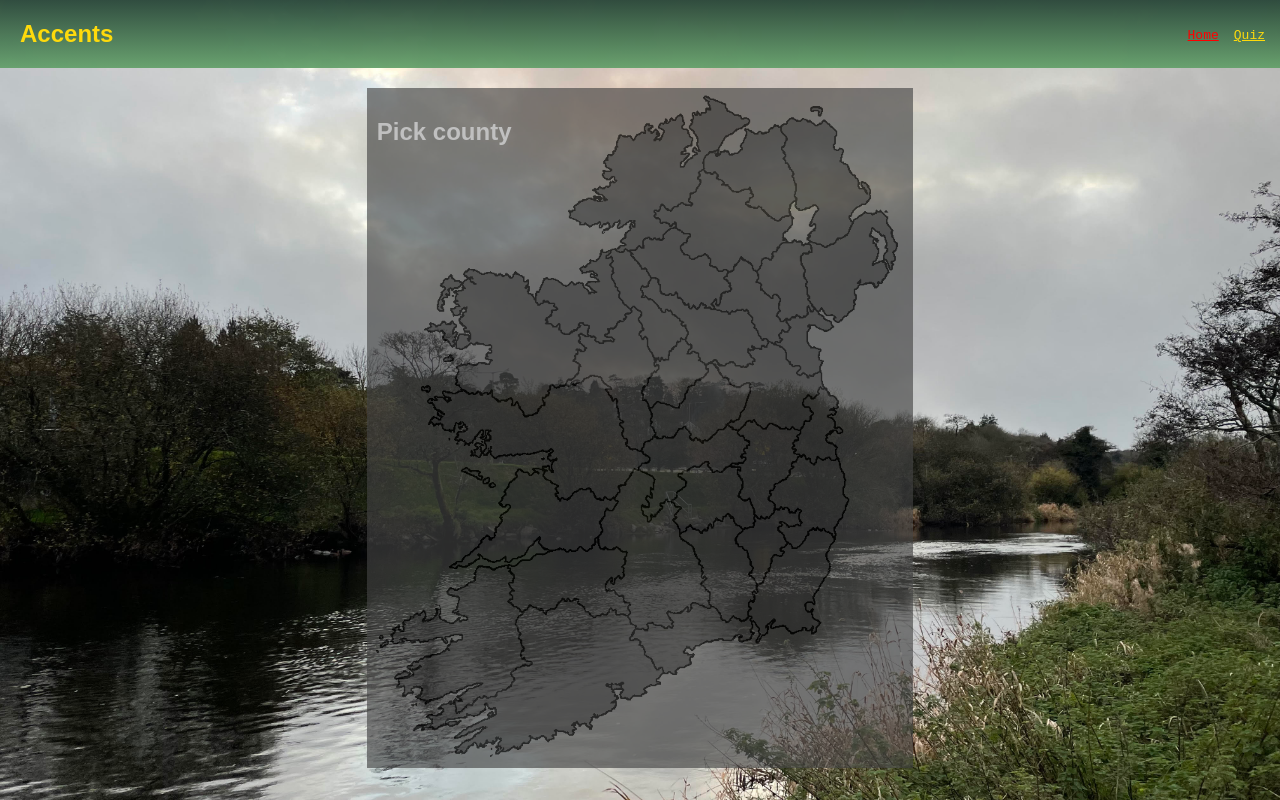
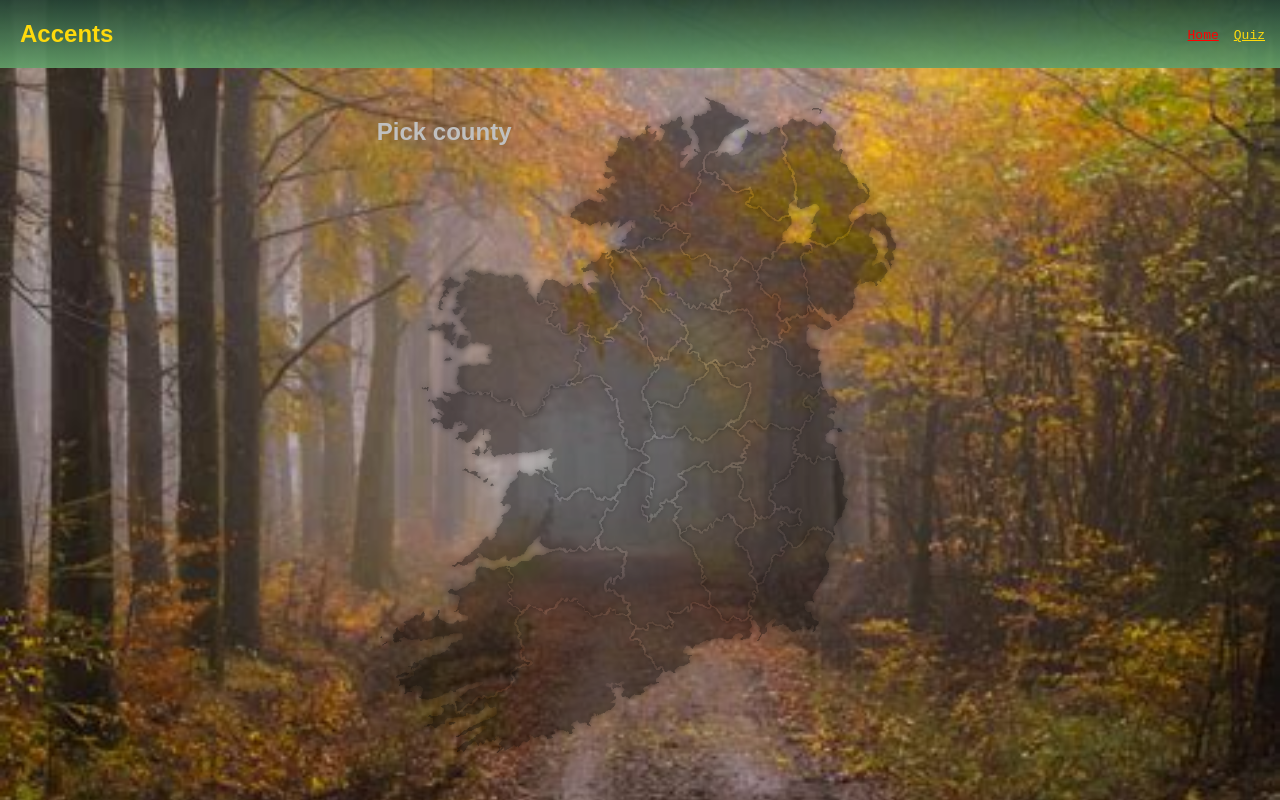
Before and after one commit to johnrearden/accents, a React (Create React App) app: page / in a window 1280 px wide. Built offline with nearby package versions, Linux system fonts and the light colour scheme.

Commit message:
Assigning responsibility for mouse events to CountyTile

```diff
--- a/src/App.css
+++ b/src/App.css
@@ -9,7 +9,7 @@ html {
 
 body {
   font-family : Arial;
-  background-image: url('/images/backgrounds/river_bandon_1.jpg');
+  background-image: url('/images/backgrounds/autumn_mist_2.jpg');
   background-repeat: no-repeat;
   background-size: cover;
   background-attachment: fixed;
--- a/src/CountyTile.css
+++ b/src/CountyTile.css
@@ -1,4 +1,9 @@
+.county_image {
+    transition-property: opacity, left, top, width, height;
+    transition-duration: 0.3s;
+    transition-timing-function: ease-in-out;
+}
 
-.county_image {
-    transition: opacity 1.0s ease-in-out;
+.county_label {
+    position: absolute;
 }
--- a/src/CountyTile.js
+++ b/src/CountyTile.js
@@ -1,10 +1,15 @@
-import React, {useRef} from 'react';
+import React, { useRef } from 'react';
 import './CountyTile.css';
 
 const CountyTile = (props) => {
-    const previousHighlighted = useRef(false);
-    console.log(props.name + ' running');
+    //console.log(props.name + ' running');
     const source = '/images/counties_mono/' + props.source + '.png';
+    let opac = 0.4;
+    if (props.highlighted) {
+        opac = 1.0;
+    } else if (props.backgrounded) {
+        opac = 0.2;
+    }
 
     return (
         <div className='county_tile' >
@@ -21,10 +26,16 @@ const CountyTile = (props) => {
                     left: props.left,
                     width: props.width,
                     height: props.height,
-                    opacity: props.highlighted ? 1.0 : 0.0,
-
+                    opacity: opac,
+                    zIndex: props.highlighted ? 10 : 5,
                 }} />
-
+            <div className='county_label'
+                 style={{position: 'relative',
+                        color: 'white',
+                        fontSize: '12px',
+                        opacity: 0.0}}>
+                {props.name}
+            </div>
         </div>
     );
 }
--- /dev/null
+++ b/src/CountyTile2.js
@@ -0,0 +1,86 @@
+import React, { useEffect, useRef } from 'react';
+import './CountyTile.css';
+
+const CountyTile = (props) => {
+    const hiddenImage = useRef(null);
+    const contextRef = useRef(null);
+    const canvasRef = useRef(null);
+    const originalWidth = useRef(0);
+    const originalHeight = useRef(0);
+    //console.log(props.name + ' running');f
+    const source = '/images/counties_mono/' + props.source + '.png';
+    let opac = 0.4;
+    if (props.highlighted) {
+        opac = 1.0;
+    } else if (props.backgrounded) {
+        opac = 0.2;
+    }
+
+    const onImageLoad = () => {
+        canvasRef.current = document.createElement('canvas');
+        canvasRef.current.width = props.width;
+        canvasRef.current.height = props.height;
+        contextRef.current = canvasRef.current.getContext('2d');
+        let image = hiddenImage.current;
+        contextRef.current.drawImage(image, 0, 0, props.width, props.height);
+        originalWidth.current = props.width;
+        originalHeight.current = props.height;
+        let rc = contextRef.current.getImageData(props.width / 2, props.height / 2, 1, 1);
+        //console.log(rc.data);
+    }
+
+    const onMouseMove = (event) => {
+        let canvas = canvasRef.current;
+        let context = contextRef.current;
+        let xPos = event.clientX - props.left - props.mapLeft;
+        let yPos = event.clientY - props.top - props.mapTop;
+
+        let modelX = xPos / props.width * canvas.width;
+        let modelY = yPos / props.height * canvas.height;
+
+        if (!(modelX >= 0 && modelY <= canvas.width)) modelX = 0;
+        if (!(modelX >= 0 && modelY <= canvas.height)) modelY = 0;
+        if (context) {
+            let rc = context.getImageData(modelX, modelY, 1, 1);
+            console.log(props.name + ' rc == ' + rc.data[3] + '('
+                + modelX + ',' + modelY + ')');
+            console.log('xPos ==' + xPos + ', yPos = ' + yPos);
+            console.log('canvas.width == ' + canvas.width + ', canvas.height == ' + canvas.height);
+        }
+
+    }
+
+    return (
+        <div className='county_tile' onMouseMove={onMouseMove}>
+            <img src={source}
+                className='county_image' alt='Map of County'
+                onClick={(event) => {
+                    props.handleClick()
+                }}
+                onTouchEnd={props.handleClick}
+                style={{
+                    position: 'absolute',
+                    top: props.top,
+                    left: props.left,
+                    width: props.width,
+                    height: props.height,
+                    opacity: opac,
+                    zIndex: props.highlighted ? 10 : 5,
+                }} />
+            <div className='county_label'
+                style={{
+                    position: 'relative',
+                    color: 'white',
+                    fontSize: '12px',
+                    opacity: 0.0
+                }}>
+                {props.name}
+            </div>
+            <div style={{ display: 'none' }}>
+                <img ref={hiddenImage} src={source} onLoad={onImageLoad} />
+            </div>
+        </div>
+    );
+}
+
+export default CountyTile;
--- a/src/Megamap.js
+++ b/src/Megamap.js
@@ -1,15 +1,17 @@
-import React, {useState, useEffect, useRef } from 'react';
+import React, { useState, useEffect, useRef } from 'react';
 import { county_red_codes } from './data/county_red_codes';
 import { county_data } from './data/county_data';
 import CountySegment from './CountySegment.js';
 import CountyTile from './CountyTile.js';
+import CountyTile2 from './CountyTile2.js';
 import { IRELAND_MAP_BASE_WIDTH } from './data/constants';
 import { IRELAND_MAP_BASE_RATIO } from './data/constants';
 import './Megamap.css';
 
 function Megamap(props) {
     const [currentCounty, setCurrentCounty] = useState(undefined);
-    const [mapRect, setMapRect] = useState({left: 0, top: 0, width: 0, height: 0});
+    const [selectedCounty, setSelectedCounty] = useState('none');
+    const [mapRect, setMapRect] = useState({ left: 0, top: 0, width: 0, height: 0 });
     const componentReference = useRef(null);
     const mapReference = useRef(null);
     const canvasRef = useRef(null);
@@ -18,7 +20,6 @@ function Megamap(props) {
     const countyLabelRef = useRef(null);
     const audioRef = useRef(null);
     const [shouldRerender, setShouldRerender] = useState(true);
-
 
     useEffect(() => {
         function handleResize() {
@@ -38,7 +39,7 @@ function Megamap(props) {
                 left: midX - newWidth / 2,
                 top: compRect.top,
                 width: newWidth,
-                height : newHeight
+                height: newHeight
             });
         }
 
@@ -48,7 +49,7 @@ function Megamap(props) {
         window.addEventListener('resize', handleResize);
 
         // clean-up
-        return ()=> {
+        return () => {
             window.removeEventListener('resize', handleResize);
             //window.removeEventListener('orientationchange', handleResize);
         }
@@ -66,6 +67,12 @@ function Megamap(props) {
         console.log(currentCounty + ' clicked');
         audioRef.current.currentTime = 0;
         audioRef.current.play();
+        if (currentCounty !== undefined) {
+            setSelectedCounty(currentCounty);
+        } else {
+            setSelectedCounty('none');
+        }
+
     }
 
     const onMouseMove = (event) => {
@@ -103,18 +110,45 @@ function Megamap(props) {
 
     let sizeRatio = mapRect.width / IRELAND_MAP_BASE_WIDTH;
     const countyComponents = county_data.map((county) => {
-        var highlighted = currentCounty === county.name ? true : false;
-        if (highlighted) {
+        let highlighted = currentCounty === county.name ? true : false;
+        let selected = selectedCounty === county.name ? true : false;
+        let backgrounded = false;
+        if (!selected) {
+            if (selectedCounty != 'none') {
+                backgrounded = true;
+            }
             return (
                 <React.Fragment key={county.name + '_key'}>
-                    <CountyTile
+                    <CountyTile2
                         name={county.name}
                         source={county.name + '_mono'}
                         top={county.top * sizeRatio}
                         left={county.left * sizeRatio}
+                        mapLeft={mapRect.left}
+                        mapTop={mapRect.top}
                         width={county.width * sizeRatio}
                         height={county.height * sizeRatio}
                         highlighted={highlighted}
+                        backgrounded={backgrounded}
+                        handleClick={() => handleClick()}
+                    />
+                </React.Fragment>
+            );
+        } else {
+            let ratio = mapRect.width / (county.width * sizeRatio) * 0.5;
+            let expandedWidth = mapRect.width;
+            let expandedHeight = county.height * ratio;
+            return (
+                <React.Fragment key={county.name + '_key'}>
+                    <CountyTile2
+                        name={county.name}
+                        source={county.name + '_mono'}
+                        top={0}
+                        left={0}
+                        width={expandedWidth}
+                        height={expandedHeight}
+                        highlighted={highlighted}
+                        backgrounded={backgrounded}
                         handleClick={() => handleClick()}
                     />
                 </React.Fragment>
@@ -135,18 +169,18 @@ function Megamap(props) {
                         width: mapRect.width,
                         height: mapRect.height,
                         backgroundColor: '#444444cc',
-                        opacity: 0.8,
+                        opacity: 0.0,
                     }} />
             </div>
             <div id='main_div'
                 className='ireland_map_div'
                 ref={mainDivRef}
-                style = {{
-                    position : 'absolute',
-                    left : mapRect.left,
-                    top : mapRect.top,
-                    width : mapRect.width,
-                    height : mapRect.height
+                style={{
+                    position: 'absolute',
+                    left: mapRect.left,
+                    top: mapRect.top,
+                    width: mapRect.width,
+                    height: mapRect.height
                 }}>
                 {countyComponents}
             </div>
@@ -169,7 +203,7 @@ function Megamap(props) {
 
             }}>
                 <audio id='audio_player' ref={audioRef}>
-                    <source src='/audio/test_file2.mp3' type='audio/mp3'/>
+                    <source src='/audio/test_file2.mp3' type='audio/mp3' />
                 </audio>
             </div>
             <div style={{ display: 'none' }}>
```
Lines whose indentation alone changed are shown as unchanged.
